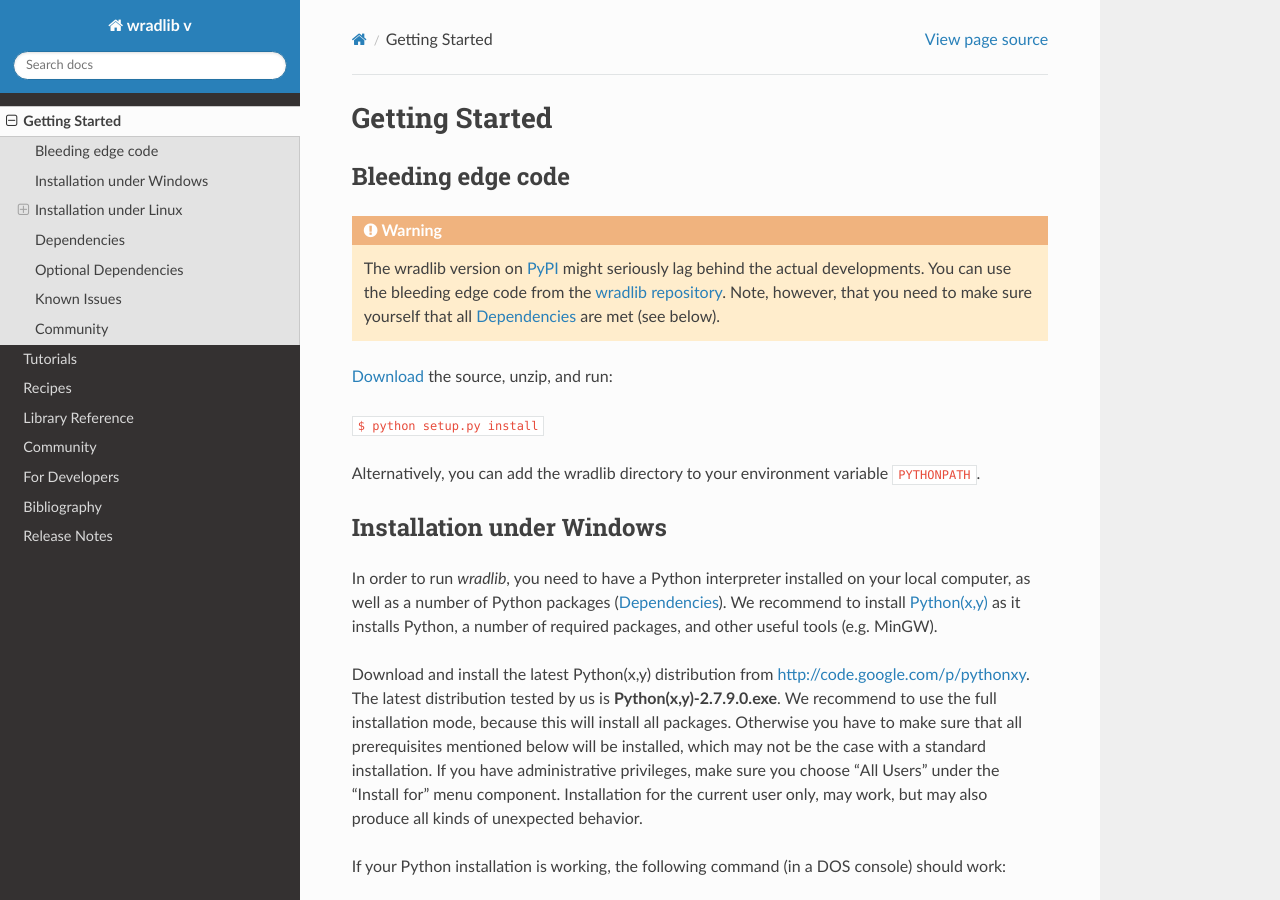
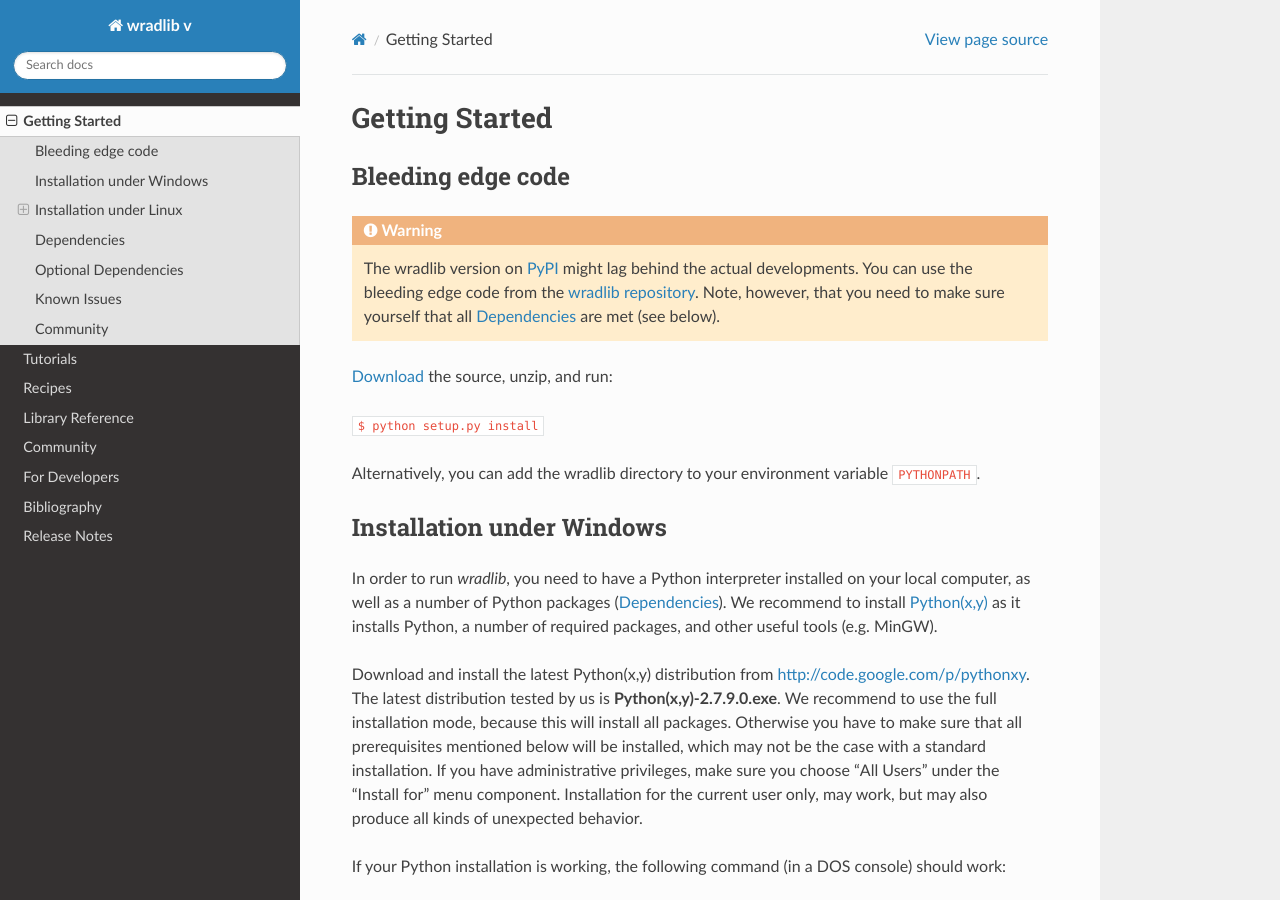
Before and after one commit to wradlib/wradlib, a Sphinx documentation site: the page built from doc/source/gettingstarted.rst, in a window 1280 px wide and 900 px high. Built offline with Sphinx 7.4.7 and the Read the Docs theme 2.0.0, drawn with Linux system fonts in a browser that asks for light colours.

Commit message:
DOC: Minor edit in Getting Started section.
Deleted "seriously" becasue since we release more frequently now, the releases
should not lag "seriously" behind the bledding edge.

```diff
--- a/doc/source/gettingstarted.rst
+++ b/doc/source/gettingstarted.rst
@@ -4,7 +4,7 @@ Getting Started
 Bleeding edge code
 ------------------
 
-.. warning:: The wradlib version on `PyPI <https://pypi.python.org/pypi/wradlib>`_ might seriously lag behind the actual developments. You can use the bleeding edge code from the `wradlib repository <https://bitbucket.org/wradlib/wradlib>`_. Note, however, that you need to make sure yourself that all `Dependencies`_ are met (see below).
+.. warning:: The wradlib version on `PyPI <https://pypi.python.org/pypi/wradlib>`_ might lag behind the actual developments. You can use the bleeding edge code from the `wradlib repository <https://bitbucket.org/wradlib/wradlib>`_. Note, however, that you need to make sure yourself that all `Dependencies`_ are met (see below).
 
 `Download <http://bitbucket.org/wradlib/wradlib/get/default.zip>`_ the source, unzip, and run:
 
```
